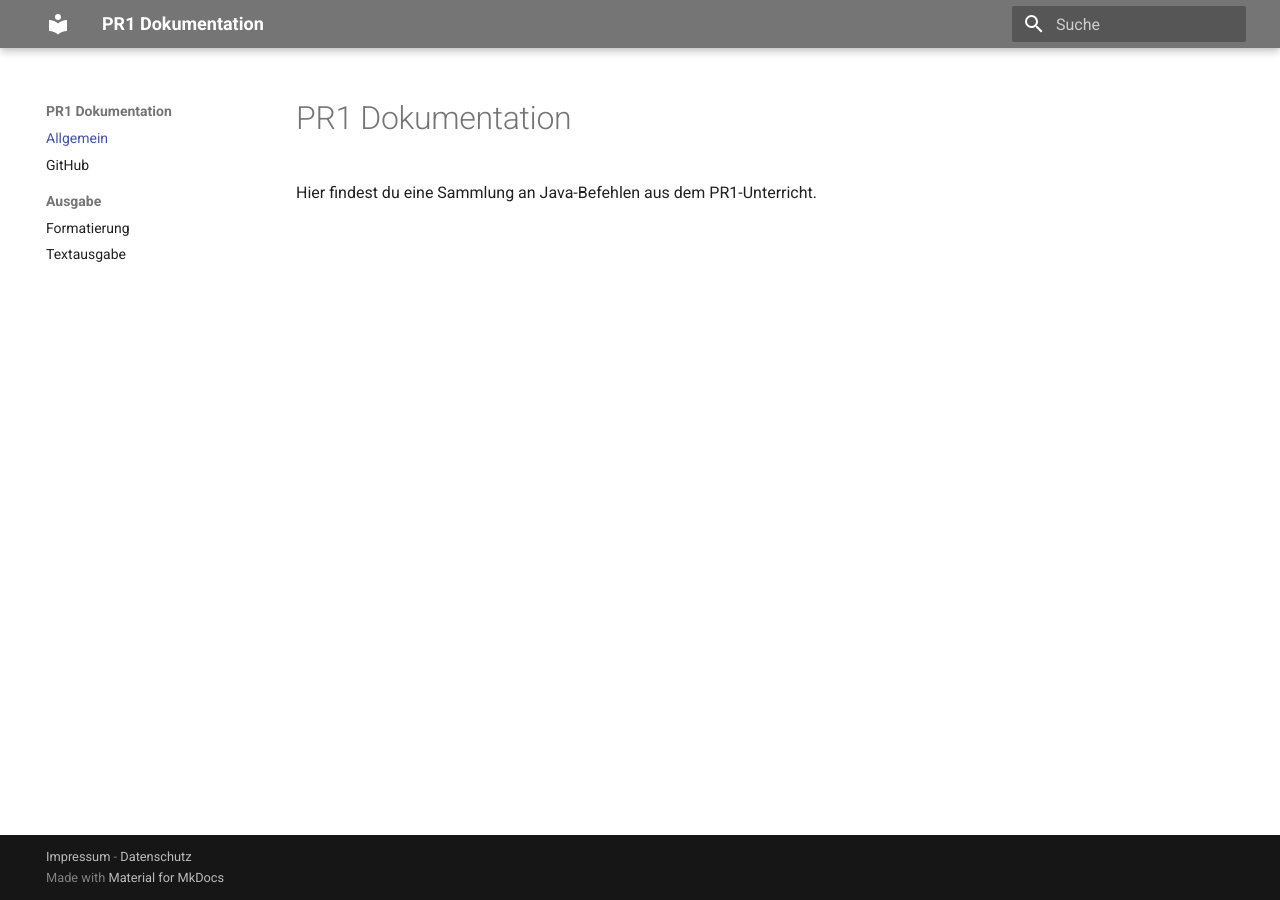
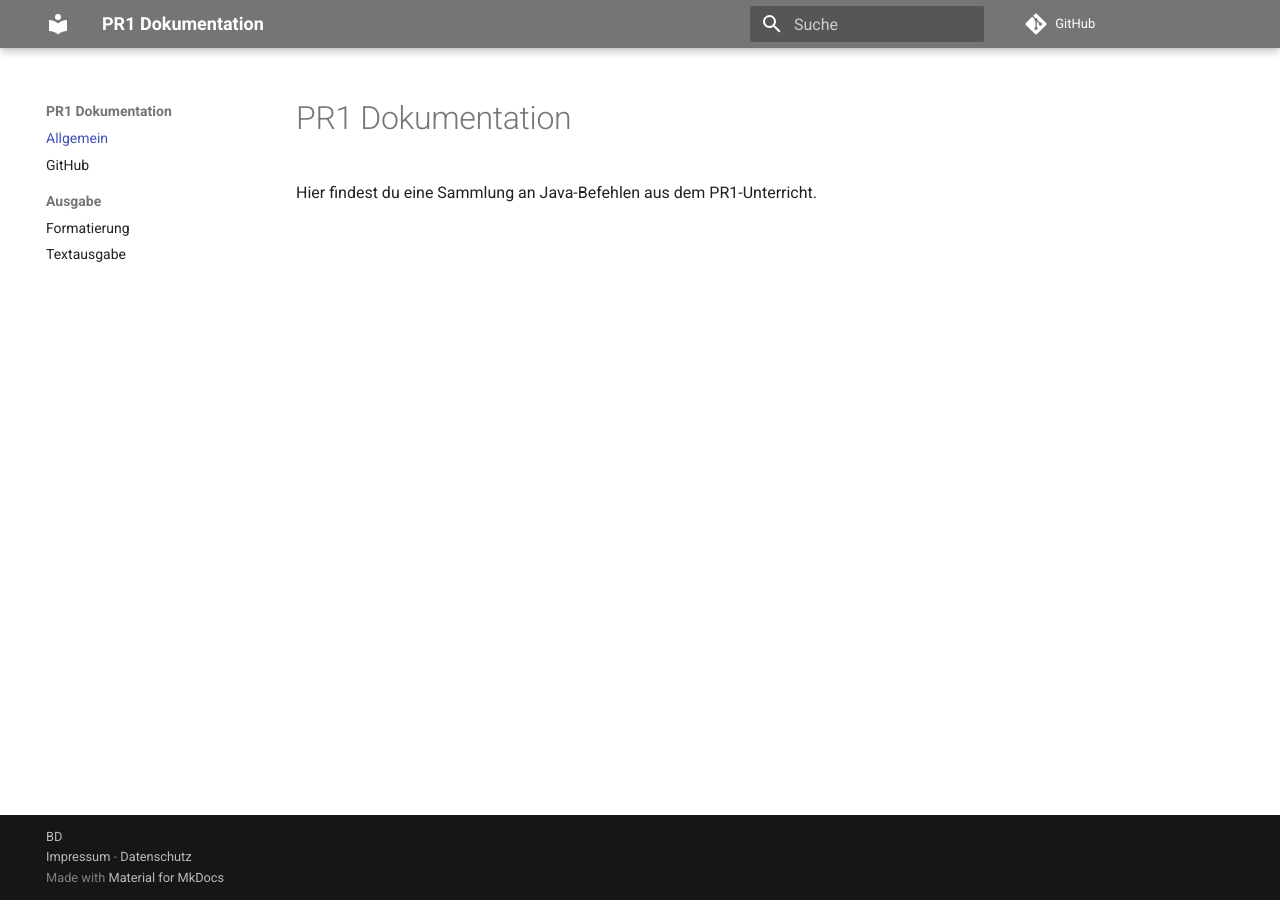
Before and after one commit to ADV25/pr1_doku, an MkDocs documentation site: the page built from docs/index.md, in a window 1280 px wide. Built offline with MkDocs 1.6.1 and Material for MkDocs 9.7.7, drawn with Linux system fonts in a browser that asks for light colours; comment, search, counter and statistics services are not loaded.

```diff
--- a/mkdocs.yml
+++ b/mkdocs.yml
@@ -1,4 +1,8 @@
 site_name: PR1 Dokumentation
+site_author: BD
+copyright: BD
+repo_url: https://github.com/bdwebnet/pr1_doku
+edit_uri: blob/main/
 theme:
   name: material
   custom_dir: overrides
@@ -15,6 +19,3 @@ markdown_extensions:
   - pymdownx.magiclink:
       repo_url_shorthand: true
   - attr_list
-  - markdown.extensions.toc:
-      slugify: !!python/object/apply:pymdownx.slugs.slugify { kwds: { case: lower } }
-      permalink: "\ue157"
```
